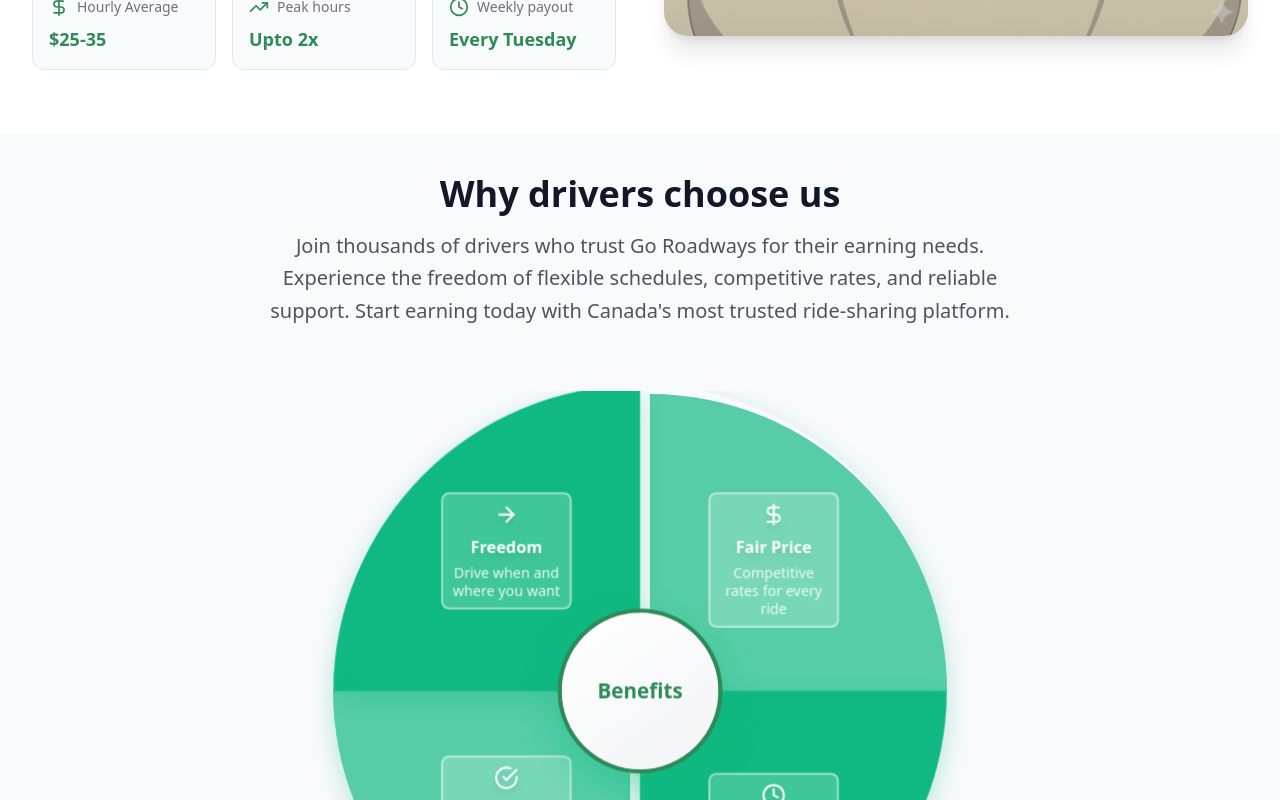
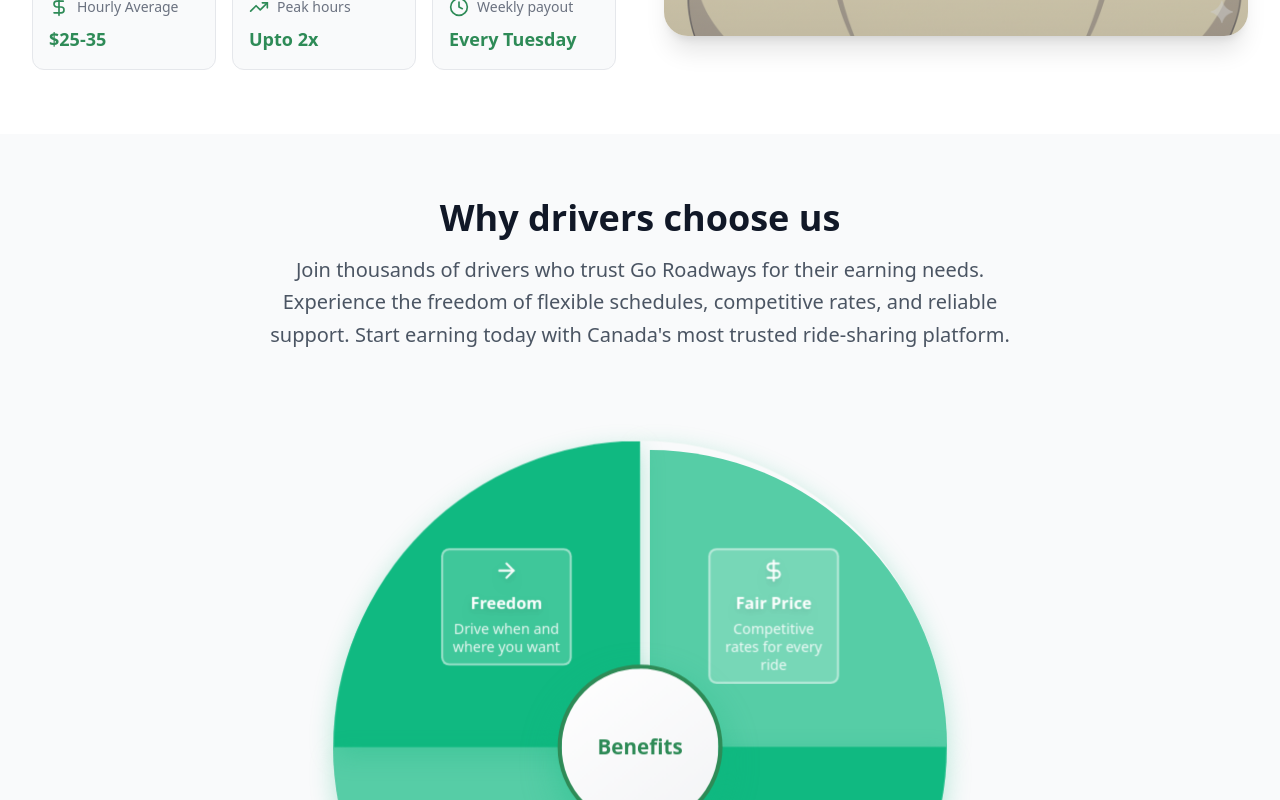
Before and after one commit to Reyansh4/Go_Roadways_website, a React (Vite) app: page /drive in a window 1280 px wide. Shown: the part 600-1400 px from the top of the page. Built offline with nearby package versions, Linux system fonts and the light colour scheme.

Commit message:
Fixes the pie chart cutting issue

```diff
--- a/src/pages/DrivePage.tsx
+++ b/src/pages/DrivePage.tsx
@@ -136,12 +136,12 @@ const DrivePage: React.FC<DrivePageProps> = ({ darkMode }) => {
       </section>
 
       {/* Why Drivers Choose Us Section */}
-      <section className={`py-10 w-full ${
+      <section className={`py-16 w-full ${
         darkMode ? 'bg-gray-800 text-white' : 'bg-gray-50 text-gray-900'
       }`}>
         <div className="max-w-7xl mx-auto px-4 sm:px-6 lg:px-8 w-full">
           <motion.div
-            className="text-center mb-16"
+            className="text-center mb-12"
             initial={{ opacity: 0, y: 30 }}
             whileInView={{ opacity: 1, y: 0 }}
             transition={{ duration: 0.8 }}
@@ -170,10 +170,10 @@ const DrivePage: React.FC<DrivePageProps> = ({ darkMode }) => {
           </motion.div>
 
           {/* Responsive 3D Pie Diagram */}
-          <div className="flex justify-center items-center w-full overflow-hidden">
+          <div className="flex justify-center items-center w-full py-8">
             {/* Desktop Layout */}
             <motion.div
-              className="hidden lg:block relative w-[600px] h-[600px]"
+              className="hidden lg:block relative w-[600px] h-[600px] mt-4"
               initial={{ scale: 0, rotateY: -15 }}
               whileInView={{ scale: 1, rotateY: 0 }}
               transition={{ duration: 0.8 }}
@@ -398,7 +398,7 @@ const DrivePage: React.FC<DrivePageProps> = ({ darkMode }) => {
 
             {/* Tablet Layout */}
             <motion.div
-              className="hidden md:block lg:hidden relative w-[400px] h-[400px]"
+              className="hidden md:block lg:hidden relative w-[400px] h-[400px] mt-4"
               initial={{ scale: 0, rotateY: -10 }}
               whileInView={{ scale: 1, rotateY: 0 }}
               transition={{ duration: 0.8 }}
@@ -623,7 +623,7 @@ const DrivePage: React.FC<DrivePageProps> = ({ darkMode }) => {
 
             {/* Mobile Layout - Small Pie Chart */}
             <motion.div
-              className="md:hidden relative w-[300px] h-[300px] mx-auto"
+              className="md:hidden relative w-[300px] h-[300px] mx-auto mt-4"
               initial={{ scale: 0, rotateY: -5 }}
               whileInView={{ scale: 1, rotateY: 0 }}
               transition={{ duration: 0.8 }}
```
